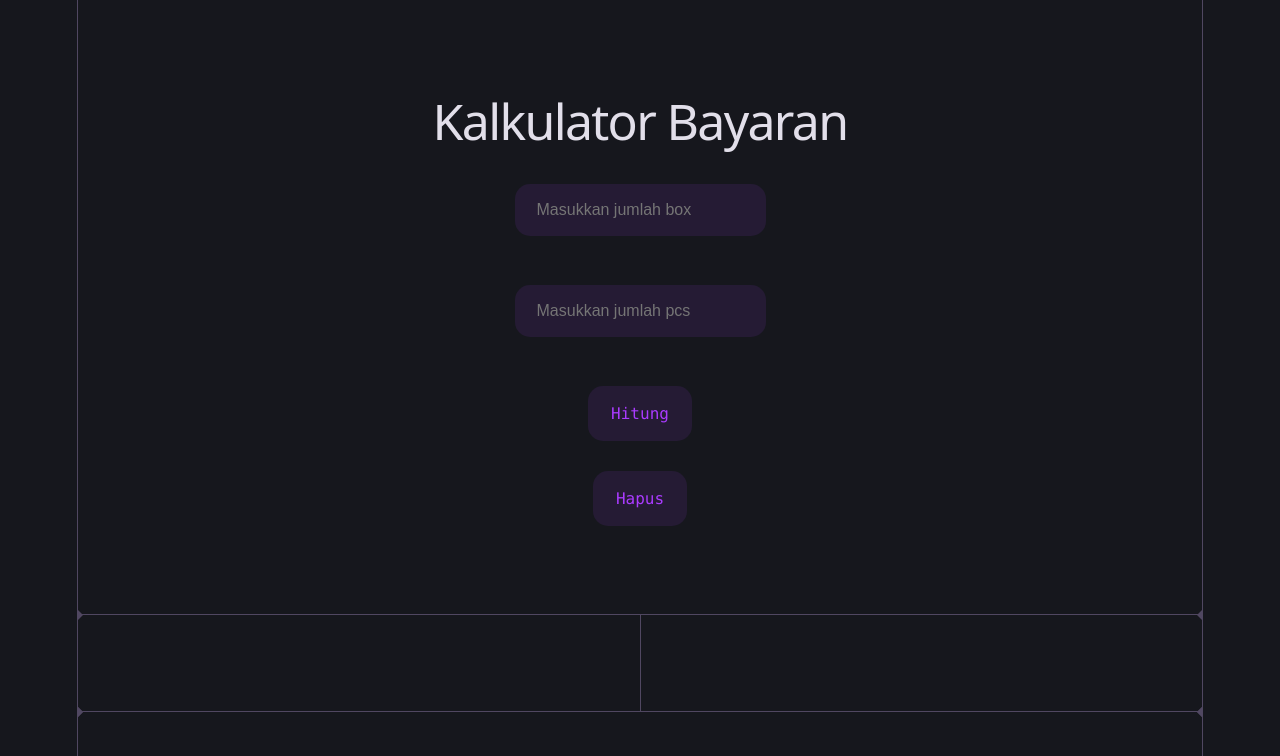
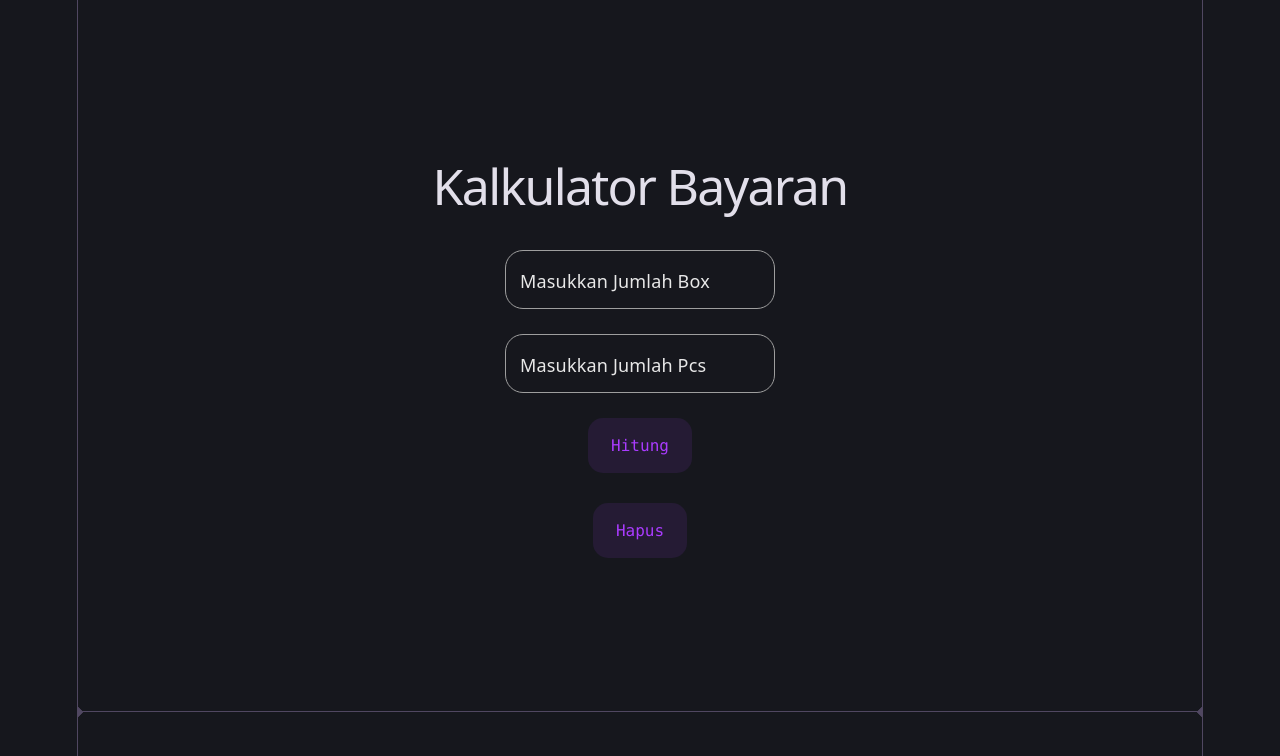
Before and after one commit to AbidinHasan/UpdateKalcVue, a Vue app: page / in a window 1280 px wide. Shown: the top 756 px of the page. Built offline with nearby package versions, Linux system fonts and the light colour scheme.

Commit message:
TambahFitur2

```diff
--- /dev/null
+++ b/src/components/InputPlaceholder.vue
@@ -0,0 +1,60 @@
+<style scoped>
+.input-group {
+  position: relative;
+}
+
+.input {
+  border: solid 1.5px #9e9e9e;
+  border-radius: 1rem;
+  background: none;
+  padding: 1rem;
+  font-size: 1rem;
+  color: #f5f5f5;
+  transition: border 150ms cubic-bezier(0.4, 0, 0.2, 1);
+}
+
+.user-label {
+  position: absolute;
+  left: 15px;
+  color: #e8e8e8;
+  pointer-events: none;
+  transform: translateY(1rem);
+  transition: 150ms cubic-bezier(0.4, 0, 0.2, 1);
+}
+
+.input:focus,
+input:valid {
+  outline: none;
+  border: 1.5px solid #1a73e8;
+}
+
+.input:focus ~ label,
+input:valid ~ label {
+  transform: translateY(-50%) scale(0.8);
+  background-color: #212121;
+  padding: 0 0.2em;
+  color: #2196f3;
+}
+</style>
+
+<template>
+  <div class="input-group">
+    <input
+      required=""
+      type="number"
+      step="0.001"
+      autocomplete="off"
+      class="input"
+      :value="modelValue"
+      @input="$emit('update:modelValue', $event.target.value)"
+    />
+    <label class="user-label">{{ nama }}</label>
+  </div>
+</template>
+
+<script setup>
+defineProps({
+  nama: String,
+  modelValue: String,
+});
+</script>
--- a/src/components/KalkulatorBayaran.vue
+++ b/src/components/KalkulatorBayaran.vue
@@ -1,5 +1,6 @@
 <script setup>
 import { ref, watch } from "vue";
+import InputPlaceholder from "./InputPlaceholder.vue";
 
 const ISI = 500;
 
@@ -7,11 +8,14 @@ const pcs = ref("");
 const box = ref("");
 const detailList = ref([]);
 const total = ref("");
-const bagi = ref("");
-const hasil = ref("");
+const bagi3 = ref("");
+const bagi2 = ref("");
+const hasil2 = ref("");
+const hasil3 = ref("");
 const collectedResults = ref([]);
 const totalCollected = ref(0);
 const sembunyikan = ref(false);
+const tampilkanHasil = ref(false);
 
 // Segmen
 const segments = [
@@ -82,12 +86,25 @@ const hitung = () => {
 
   // Format dan display hasil
   total.value = formatRupiah(totalNilai);
-  bagi.value = `Total ÷ 3 = ${formatRupiah(totalNilai / 3)}`;
-  hasil.value = totalNilai / 3;
+  bagi2.value = `Total ÷ 2 = ${formatRupiah(totalNilai / 2)}`;
+  bagi3.value = `Total ÷ 3 = ${formatRupiah(totalNilai / 3)}`;
+  hasil2.value = totalNilai / 2;
+  hasil3.value = totalNilai / 3;
+  tampilkanHasil.value = true;
 };
-const jumlahHasil = () => {
-  if (hasil.value !== "") {
-    collectedResults.value.push(parseFloat(hasil.value));
+const jumlahHasil2 = () => {
+  if (hasil2.value !== "") {
+    collectedResults.value.push(parseFloat(hasil2.value));
+    totalCollected.value = collectedResults.value.reduce(
+      (sum, val) => sum + val,
+      0,
+    );
+  }
+  sembunyikan.value = true;
+};
+const jumlahHasil3 = () => {
+  if (hasil3.value !== "") {
+    collectedResults.value.push(parseFloat(hasil3.value));
     totalCollected.value = collectedResults.value.reduce(
       (sum, val) => sum + val,
       0,
@@ -100,7 +117,9 @@ const reset = () => {
   box.value = "";
   detailList.value = [];
   total.value = "Clingg🧹 Bersihh !!!";
-  bagi.value = "";
+  bagi2.value = "";
+  bagi3.value = "";
+  tampilkanHasil.value = false;
 };
 const reset2 = () => {
   collectedResults.value = [];
@@ -114,20 +133,14 @@ const reset2 = () => {
     <div>
       <h1>Kalkulator Bayaran</h1>
     </div>
-    <input
+    <InputPlaceholder
+      nama="Masukkan Jumlah Box"
       v-model.number="box"
-      class="inputAngka"
-      type="number"
-      placeholder="Masukkan jumlah box"
-      step="0.001"
       @keyup.enter="hitung"
     />
-    <input
+    <InputPlaceholder
+      nama="Masukkan Jumlah Pcs"
       v-model.number="pcs"
-      class="inputAngka"
-      type="number"
-      placeholder="Masukkan jumlah pcs"
-      step="0.001"
       @keyup.enter="hitung"
     />
 
@@ -138,28 +151,32 @@ const reset2 = () => {
 
   <div class="ticks"></div>
 
-  <section id="next-steps">
+  <section v-if="tampilkanHasil" id="next-steps">
     <div id="docs">
-      <h2 v-if="hasil">Detail Perhitungan</h2>
+      <h2>Detail Perhitungan</h2>
       <ul id="detail">
         <li v-for="item in detailList" :key="item.name">
-          {{ item.name }}: {{ formatNumber(item.qty) }} × Rp {{ item.price }} =
+          {{ item.name }}: {{ item.qty }} × Rp {{ item.price }} =
           {{ formatRupiah(item.total) }}
         </li>
       </ul>
     </div>
-    <div id="social">
-      <h2 v-if="hasil">Hasil</h2>
+    <div v-if="tampilkanHasil" id="social">
+      <h2>Hasil</h2>
       <h3>{{ total }}</h3>
-
-      <button v-if="bagi" class="counter" @click="jumlahHasil">
-        {{ bagi }}
+      <p>Hasil dibagi 2</p>
+      <button v-if="bagi2" class="counter" @click="jumlahHasil2">
+        {{ bagi2 }}</button
+      ><br />
+      <p>Hasil dibagi 3</p>
+      <button v-if="bagi3" class="counter" @click="jumlahHasil3">
+        {{ bagi3 }}
       </button>
     </div>
   </section>
 
   <div class="ticks"></div>
-  <section v-if="hasil" id="center">
+  <section v-if="hasil2" id="center">
     <h2>Total Kumulatif</h2>
     <button v-if="sembunyikan" class="counter" @click="reset2">Reset</button>
     <p>
--- a/src/style.css
+++ b/src/style.css
@@ -82,6 +82,7 @@ h2 {
 }
 p {
   margin: 0;
+  font-family: var(--mono);
 }
 
 code,
@@ -108,6 +109,7 @@ code {
   border: 13px solid transparent;
   transition: border-color 0.3s;
   margin-bottom: 5px;
+  cursor: pointer;
 
   &:hover {
     color: var(--accent-border);
@@ -203,6 +205,7 @@ code {
     display: block;
     gap: 8px;
     margin: 32px 0 0;
+    font-family: var(--mono);
 
     .logo {
       height: 18px;
@@ -263,6 +266,7 @@ code {
   li {
     display: block;
     padding: 9px;
+    font-family: var(--mono);
   }
 
   a {
```
